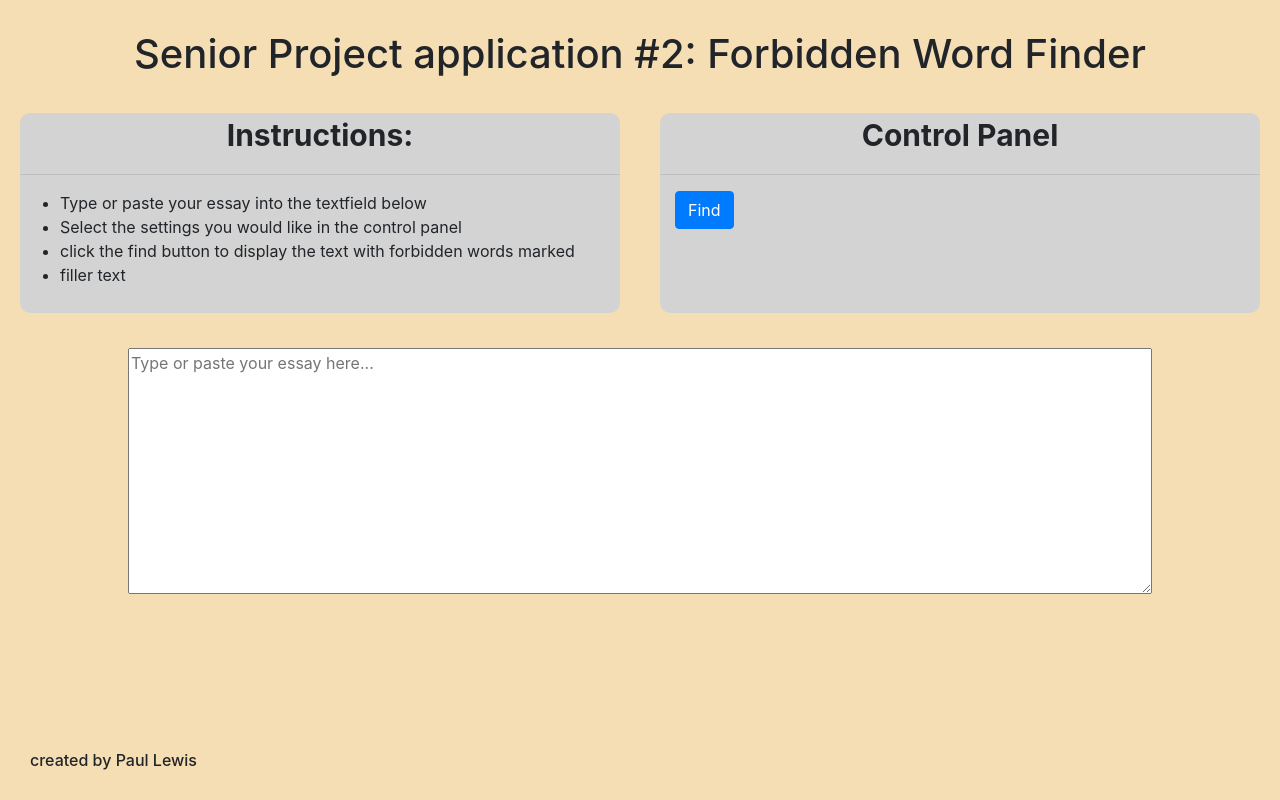
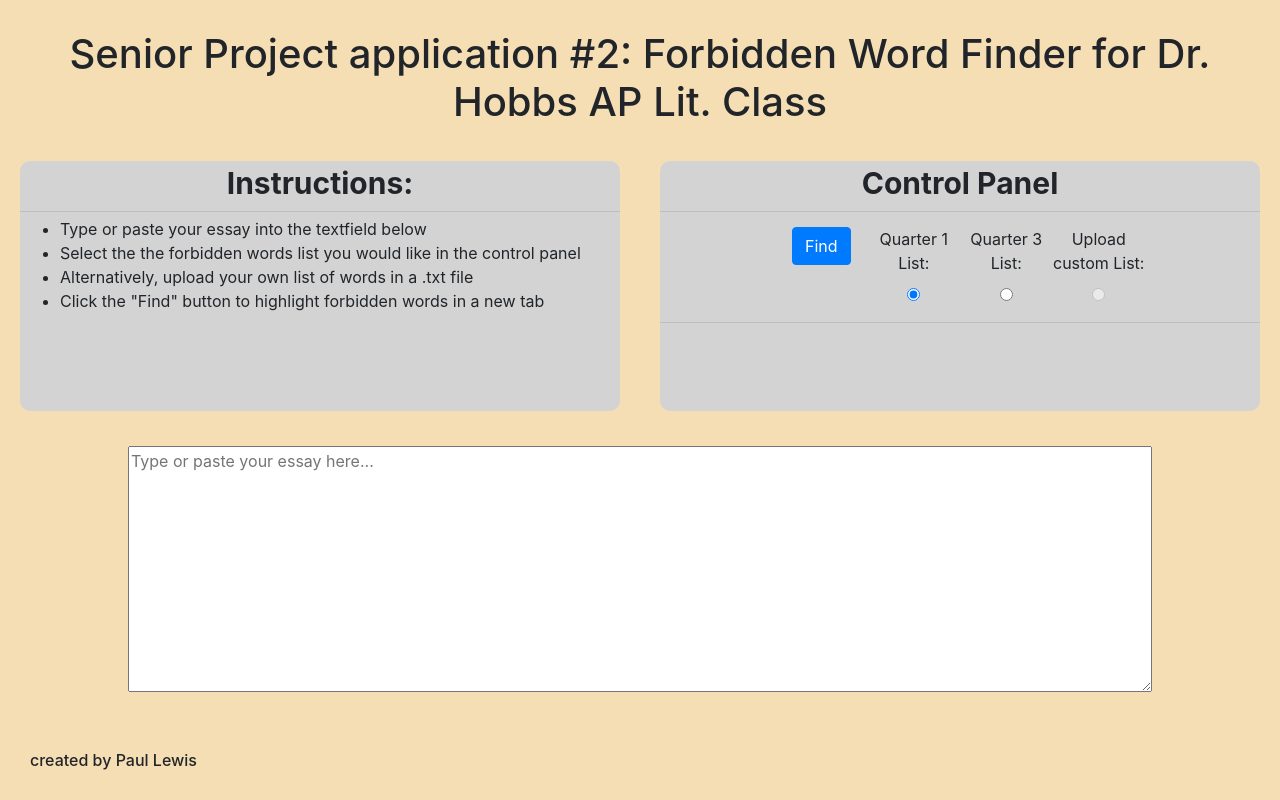
Before and after one commit to paullewis2013/SPproject2, a plain HTML site: page index.html in a window 1280 px wide. Drawn offline with nearby package versions, Linux system fonts and the light colour scheme.

Commit message:
Added Q3 list
Added Q3 forbidden words list
cleaned up control panel inputs
adjusted some page styling
disabled file upload

```diff
--- a/index.html
+++ b/index.html
@@ -15,17 +15,24 @@
       }
       body {
           background-color: wheat;
+          min-width: 1018px;
       }
       fieldset {
         margin: 5px;
         background-color: lightgrey;
         border-radius: 10px;
-        height: 200px;
+        height: 250px;
+        min-width: 400px;
       }
       p {
         font-size: 30px;
         text-align: center;
         font-weight: bold;
+        margin: 0px;
+      }
+      hr {
+        margin-top: 5px;
+        margin-bottom: 5px;
       }
       #original-text {
         width: 80%;
@@ -38,6 +45,22 @@
         color: red;
         text-decoration: line-through;
       }
+      .col-3 {
+        text-align: center;
+      }
+      #list-select-row {
+        padding: 10px 0;
+        margin: 0px;
+      }
+      .col-3 {
+        padding: 0px;
+        height: 80px;
+        width: 93px;
+      }
+      #controls {
+        margin: auto;
+        width: 400px;
+      }
 
     </style>
 
@@ -49,32 +72,50 @@
 
       var Q1reg = /(?<!\w)(Anything|Anyone|Anybody|Anymore|Amazing|All|Bad|Big|Come|Comes|Isn't|Aren't|Wasn't|Weren't|Haven't|Hasn't|Hadn't|Won't|Wouldn't|Don't|Doesn't|Didn't|Can't|Couldn't|Shouldn't|mustn't|Would've|Should've|Could've|Might've|Must've|Different|Difficult|Everyone|Everything|Every|Firstly|Secondly|Thirdly|Fit|Fits|For instance|For example|Furthermore|Good|Happy|Here|Horrible|How|Huge|I think|I feel|I believe|It|Kid|Little|Like|Many|Much|Nothing|Nobody|Nice|Pretty|People|Person|Quite|Sad|Scared|Sees|Something|Someone|Sometimes|Someday|Somewhat|Stuff|Such|Be|Being|Been|Am|Is|Are|Was|Were|There|Thing|Things|This|That|These|Those|Terrible|They|Use|Uses|Using|Used|Utilize|Utilizes|Utilizing|Utilized|Very|What|Whatever|Wherever|Where)([^\w])/igm
 
-      var Q3reg = "";
+      var Q3reg = /(?<!\w)(Anything|Anyone|Anybody|Anymore|Amazing|All|Away|Bad|Back|Bring|Big|Come|Comes|Creep|Crazy|Isn't|Aren't|Wasn't|Weren't|Haven't|Hasn't|Hadn't|Won't|Wouldn't|Don't|Doesn't|Didn't|Can't|Couldn't|Shouldn't|Mightn't|mustn't|Would've|Should've|Could've|Might've|Must've|Different|Difficult|Down|Everyone|Everything|Every|Firstly|Secondly|Thirdly|Fit|Fits|For instance|For example|Found|Find|Finds|Furthermore|Get|Got|Good|Happy|Have|Had|Has|Here|Higher|Horrible|How|Huge|I think|I feel|I believe|It|Interesting|Kid|Let|Lets|Little|Like|Likes|Likewise|Look|Looks|Looked|Looking|Many|Much|Nothing|Nobody|Nice|Okay|OK|O.K.|Pretty|Put|Puts|Push|Pushed|Pushes|Pushing|People|Person|Provide|Provides|provided|Providing|Quite|Really|Sad|Scared|Show|Shows|Showed|Showing|See|Sees|Sucked|Something|Someone|Sometime|Sometimes|Someday|Somewhat|Stuff|Such|Be|Being|Been|Am|Is|Are|Was|Were|Take|Takes|There|Thing|Things|This|That|These|Those|Then|Terrible|They|Use|Uses|Using|Used|Utilize|Utilizes|Utilizing|Utilized|Very|What|Whatever|Wherever|Wish|Wishes|Wishing|Wished|Work|Works|Working|Worked|Where)([^\w])/igm
+
+      var customReg = "";
 
       function find() {
         //added spaces to fix edge case at beginning and end of string where forbidden words wouldn't match regex
         var str = " " + document.getElementById('original-text').value + " ";
 
-        str = str.replace(Q1reg, "<span class=\"forbid\">$1</span>$2");
+        var listName = "";
+        var regList;
+        if(document.getElementById('Q1-list-radio').checked === true){
+          regList = Q1reg;
+          listName = "Quarter 1 Forbidden Words"
+        }else if(document.getElementById('Q3-list-radio').checked === true){
+          regList = Q3reg;
+          listName = "Quarter 3 Forbidden Words"
+        }
+
+        str = str.replace(regList, "<span class=\"forbid\">$1</span>$2");
+
 
         //overwrite the forbidden words which were marked up inside of quotations
 
 
-        document.write("<title>Markup</title>")
-        document.write("<link rel=\"stylesheet\" href=\"https://maxcdn.bootstrapcdn.com/bootstrap/4.0.0/css/bootstrap.min.css\" integrity=\"sha384-Gn5384xqQ1aoWXA+058RXPxPg6fy4IWvTNh0E263XmFcJlSAwiGgFAW/dAiS6JXm\" crossorigin=\"anonymous\">");
+        var w = window.open();
+
+        w.document.write("<title>Markup</title>")
+        w.document.write("<link rel=\"stylesheet\" href=\"https://maxcdn.bootstrapcdn.com/bootstrap/4.0.0/css/bootstrap.min.css\" integrity=\"sha384-Gn5384xqQ1aoWXA+058RXPxPg6fy4IWvTNh0E263XmFcJlSAwiGgFAW/dAiS6JXm\" crossorigin=\"anonymous\">");
+
+        w.document.write("<style> body{margin: 40px;} h4{text-align: center;}</style>");
+        w.document.write("<h4> List: " + listName + "</h4>" );
 
         // document.write("<style>.forbid { color: red; text-decoration: line-through; }</style>");
 
         // this line highlights the text but this goes away when the text is copy and pasted
-        document.write("<style>.forbid { background-color: yellow; padding-left:2px; padding-right: 2px; }</style>");
-        document.write(str);
+        w.document.write("<style>.forbid { background-color: yellow;  }</style>");
+        w.document.write(str);
       }
 
     </script>
 
   </head>
   <body>
-    <h1>Senior Project application #2: Forbidden Word Finder</h1>
+    <h1>Senior Project application #2: Forbidden Word Finder for Dr. Hobbs AP Lit. Class</h1>
 
     <div class="container-fluid">
 
@@ -86,9 +127,10 @@
             <hr>
             <ul>
               <li>Type or paste your essay into the textfield below</li>
-              <li>Select the settings you would like in the control panel</li>
-              <li>click the find button to display the text with forbidden words marked</li>
-              <li>filler text</li>
+              <li>Select the the forbidden words list you would like in the control panel</li>
+              <li>Alternatively, upload your own list of words in a .txt file</li>
+              <li>Click the "Find" button to highlight forbidden words in a new tab</li>
+              <!-- <li>View statistics at the bottom of the page</li> -->
             </ul>
           </fieldset>
         </div>
@@ -98,8 +140,31 @@
             <p id="controlpanel">Control Panel</p>
             <hr>
             <div class="container-fluid" id="controls">
-              <button type="button" class="btn btn-primary" id="find-button" onclick="find()">Find</button>
+              <div class="row" id="list-select-row">
+                <div class="col-3">
+                  <button type="button" class="btn btn-primary" id="find-button" onclick="find()">Find</button>
+                </div>
+
+                  <div class="col-3">
+                    <label for="Q1-list-radio">Quarter 1 List:</label>
+                    <input type="radio"  name="list-select" id="Q1-list-radio" checked>
+                  </div>
+                  <div class="col-3">
+                    <label for="Q3-list-radio">Quarter 3 List:</label>
+                    <input type="radio" name="list-select" id="Q3-list-radio">
+                  </div>
+                  <div class="col-3">
+                    <label for="upload-list-radio">Upload custom List:</label>
+                    <input type="radio" name="list-select" id="upload-list-radio" disabled>
+                  </div>
+
+
+              </div>
             </div>
+
+            <hr>
+
+
           </fieldset>
         </div>
 
@@ -112,31 +177,32 @@
 
     </div>
 
-    <!-- <input type="file" name="file" id="file"> -->
+    <!-- <input type="file" name="file" id="file">
 
     <script>
         //for creating new regular expressions
-        // document.getElementById('file').onchange = function(){
-        //
-        //   var file = this.files[0];
-        //   var myRegExp = "/";
-        //
-        //   var reader = new FileReader();
-        //   reader.onload = function(progressEvent){
-        //     var lines = this.result.split('\n');
-        //     for(var i = 0; i < lines.length; i++){
-        //       console.log(lines[i]);
-        //       myRegExp += lines[i];
-        //       myRegExp += "|";
-        //     }
-        //     myRegExp += "/ig"
-        //     console.log(myRegExp);
-        //   };
-        //
-        //     reader.readAsText(file);
-        // };
+        document.getElementById('file').onchange = function(){
 
-      </script>
+          var file = this.files[0];
+          var myRegExp = "/(?<!\\w)(";
+
+          var reader = new FileReader();
+          reader.onload = function(progressEvent){
+            var lines = this.result.split('\n');
+            for(var i = 0; i < lines.length; i++){
+              console.log(lines[i]);
+              myRegExp += lines[i];
+              myRegExp += "|";
+            }
+            myRegExp += ")([^\\w])/igm"
+            myRegExp = myRegExp.replace("\n", "");
+            console.log(myRegExp);
+          };
+
+            reader.readAsText(file);
+        };
+
+      </script> -->
 
     <h6 class="bottom">created by Paul Lewis</h6>
   </body>
```
Also changed, not shown: Forbidden Words Semester 3.txt (added).
